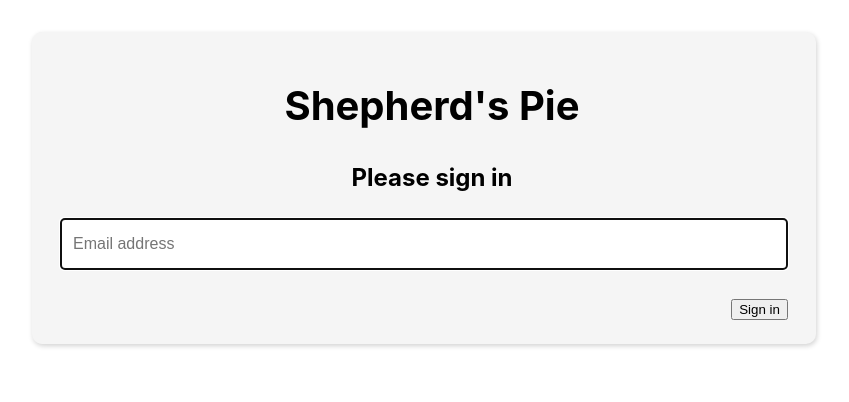
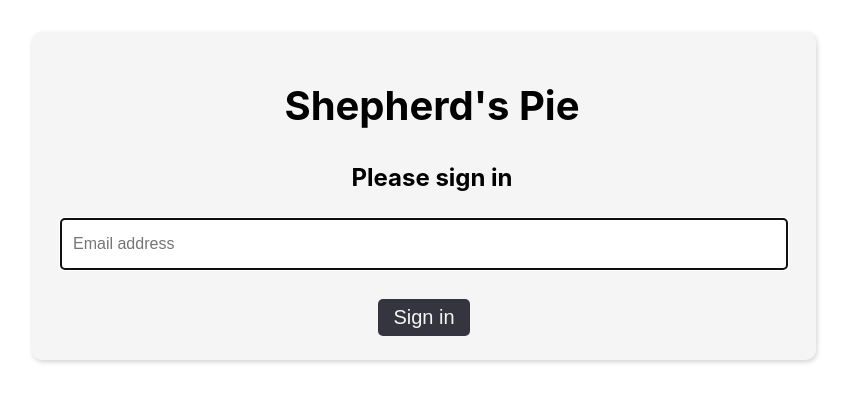
Before and after one commit to NSS-Day-Cohort-73/Shepherd-s-Pie-client-rlmafc, a React (Vite) app: page /login in a window 1280 px wide. Shown: the top 402 px of the page, without its empty margins (216-1065 px from the left). Built offline with nearby package versions, Linux system fonts and the light colour scheme; the HTML template or start-up script is replaced by a standard one.

Commit message:
Added styling to login button

```diff
--- a/src/components/auth/Login.css
+++ b/src/components/auth/Login.css
@@ -27,7 +27,19 @@
 }
 
 .login-btn {
-  align-self: flex-end;
+  align-self: center;
+  background-color: var(--darkest);
+  border: 0;
+  font-size: 1.25em;
+  padding: 7px 15px;
+  border-radius: 5px;
+  color: var(--lightest);
+}
+
+.login-btn:hover {
+  cursor: pointer;
+  background-color: var(--accent);
+  color: var(--darkest);
 }
 
 .login-btn:focus {
```
